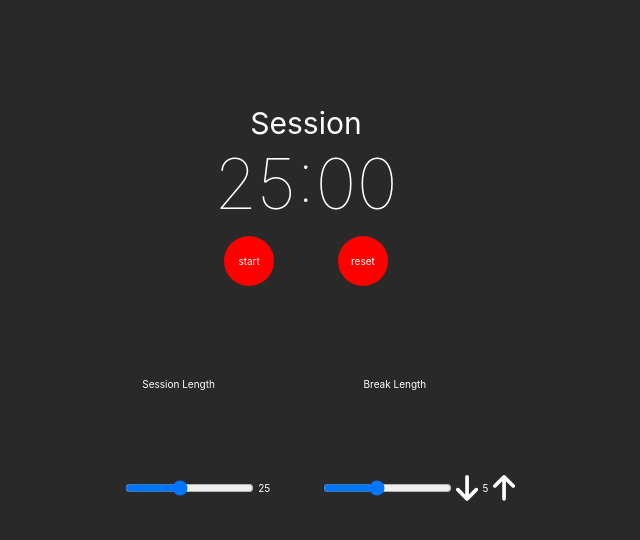
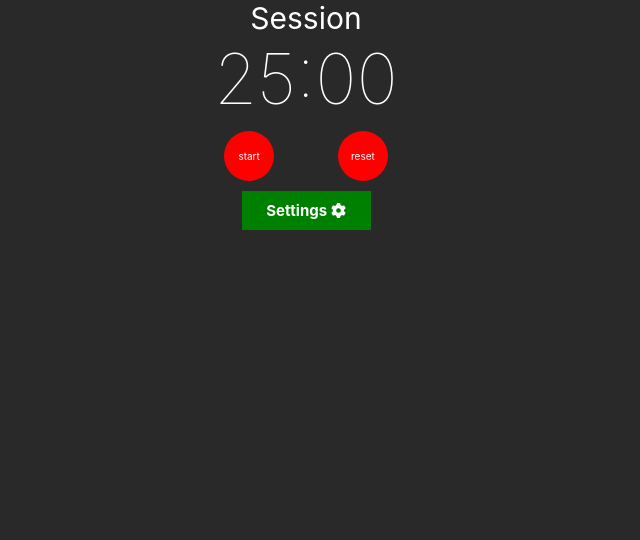
Before and after one commit to alefDev-prog/session_timer, a React (Create React App) app: page / in a window 1280 px wide. Shown: the top 540 px of the page, without its empty margins (334-974 px from the left). Built offline with nearby package versions, Linux system fonts and the light colour scheme.

Commit message:
feat: basic styling controls

```diff
--- a/src/App.js
+++ b/src/App.js
@@ -2,15 +2,31 @@ import './css/App.css';
 import BreakControl from './break';
 import SessionControl from './session';
 import Timer from './timer';
+import { useState } from 'react';
+import { FontAwesomeIcon } from '@fortawesome/react-fontawesome';
+import { faGear } from '@fortawesome/free-solid-svg-icons'
+
 
 function App() {
+
+  const [settings, toggleSettings] = useState(false);
+
+  const showSettings = () => {
+    toggleSettings(!settings);
+    console.log(settings);
+  }
+
   return (
     <div className="App">
       <main id="clock">
       <Timer class="tim"/>
         <div className='container'>
-          <SessionControl />
-          <BreakControl/>
+
+            <h2 id="settings-title" onClick={() => showSettings()}>Settings   <FontAwesomeIcon icon={faGear} /></h2>
+            <div id="settings-wrapper" style={settings ? {height:100}: {}}>
+              <SessionControl />
+              <BreakControl/>
+            </div>
         </div>
       </main>
 
--- a/src/break.js
+++ b/src/break.js
@@ -48,9 +48,7 @@ function BreakControl() {
             {isReset ?
                 <input type="range" id="breakRange" name="breakRange" value={sliderPos} min="1" max="59"  onChange={changeLength}/>
                 : <input type="range" id="breakRange" name="breakRange" value={sliderPos} min="1" max="59" disabled onChange={changeLength}/>}
-                <FontAwesomeIcon icon={faArrowDown} id="break-decrement" onClick={()=>breakLength <= 1 ? console.log("Too low") :subLength()} />
                 <p id="break-length">{breakLength}</p>
-                <FontAwesomeIcon icon={faArrowUp} id="break-increment" onClick={()=>breakLength >= 60 ? console.log("Too high") :addLength()} />
             </div>
 
         </div>
--- a/src/css/App.css
+++ b/src/css/App.css
@@ -29,48 +29,7 @@ html {
   justify-content: center;
   align-items: center;
   flex-direction: column;
-}
-
-.container {
-  height: 50%;
-  display: grid;
-  grid-template-columns: 1fr 1fr;
-  align-items: center;
-  justify-content: center;
-}
-
-.Control {
-  font-size: 1rem;
-  margin-left: 25%;
-  display: inline-block;
-  justify-content: center;
-  align-items: center;
-  width: 50%;
-  height: 60%;
-}
-
-.Control * {
-  margin: 2%;
-}
-
-#break-decrement, #session-decrement {
-  width: 20%;
-  height: 30%;
-  cursor: pointer;
-}
-
-#break-increment, #session-increment {
-  width: 20%;
-  height: 30%;
-  cursor: pointer;
-}
-
-.Adjust {
-  display: flex;
-  justify-content: center;
-  align-items: center;
-  width: 100%;
-  height: 80%;
+  justify-content: start;
 }
 
 #timer-wrapper {
@@ -106,4 +65,29 @@ html {
   font-weight: lighter;
   text-align: center;
   margin-bottom: 0.3rem;
+}
+
+.container {
+  display: flex;
+  justify-content: center;
+  align-items: center;
+  flex-direction: column;
+  justify-content: flex-start;
+  width: -moz-min-content;
+  width: min-content;
+}
+.container #settings-title {
+  text-align: center;
+  width: 100%;
+  background-color: green;
+  padding: 1rem 2rem;
+  cursor: pointer;
+}
+
+#settings-wrapper {
+  background-color: black;
+  color: white;
+  overflow: hidden;
+  height: 0px;
+  transition: all 0.5s ease-in-out;
 }/*# sourceMappingURL=App.css.map */
--- a/src/sass/_mobile.scss
+++ b/src/sass/_mobile.scss
@@ -15,57 +15,11 @@
     height: 100vh;
     color:white;
     @include flex_setup_col;
+    justify-content: start;
 
 
   }
 
-  .container {
-    height: 50%;
-    display: grid;
-    grid-template-columns: 1fr 1fr;
-    align-items: center;
-    justify-content: center;
-
-  }
-
-  .Control{
-    font-size: 1rem;
-    margin-left: 25%;
-    display: inline-block;
-    justify-content: center;
-    align-items: center;
-    width: 50%;
-    height: 60%;
-
-
-
-  }
-
-  .Control *{
-    margin:2%;
-  }
-
-  #break-decrement, #session-decrement{
-    width: 20%;
-    height: 30%;
-    cursor:pointer;
-  }
-
-  #break-increment, #session-increment{
-    width: 20%;
-    height: 30%;
-    cursor:pointer;
-
-  }
-
-  .Adjust{
-    display: flex;
-    justify-content: center;
-    align-items: center;
-    width: 100%;
-    height: 80%;
-
-  }
 
   #timer-wrapper{
     width: max-content;
@@ -100,3 +54,27 @@
     text-align: center;
     margin-bottom: 0.3rem;
   }
+
+  .container {
+    @include flex_setup_col;
+    justify-content: flex-start;
+    width: min-content;
+    #settings-title {
+      text-align: center;
+      width: 100%;
+      background-color: green;
+      padding: 1rem 2rem;
+      cursor: pointer;
+    }
+
+
+  }
+
+  #settings-wrapper {
+    background-color: black;
+    color:white;
+    overflow: hidden;
+    height: 0px;
+    transition: all 0.5s ease-in-out;
+
+  }
--- a/src/session.js
+++ b/src/session.js
@@ -2,8 +2,6 @@ import './css/App.css';
 import { useState, useEffect } from 'react';
 import { useSelector, useDispatch } from 'react-redux';
 import { addSession, subSession, changeSession } from './redux/clock-slice';
-import { FontAwesomeIcon } from '@fortawesome/react-fontawesome'
-import { faArrowUp, faArrowDown } from '@fortawesome/free-solid-svg-icons'
 
 
 function SessionControl(){
```
Also changed, not shown: 1 other file (tests, documents, lock files or other folders).
